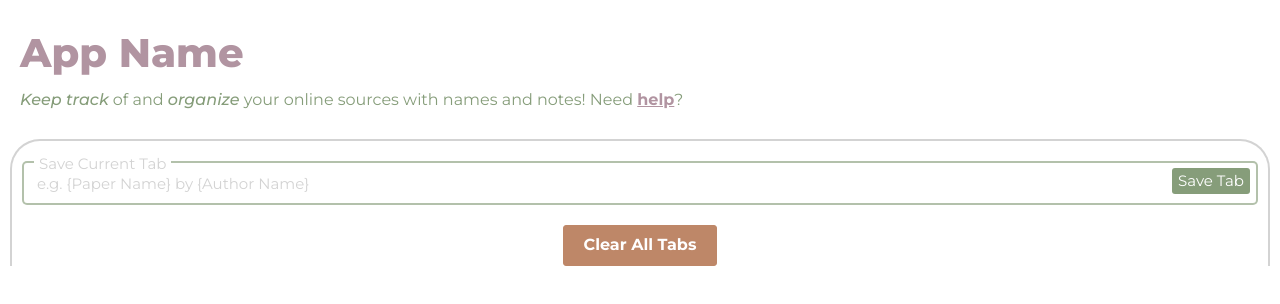
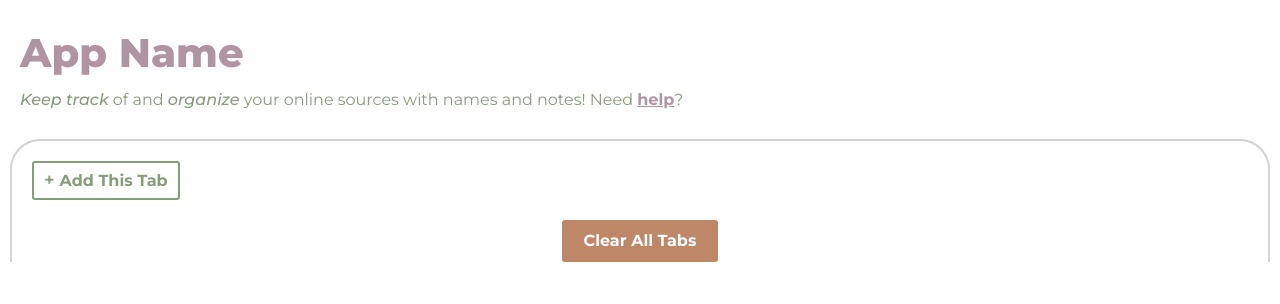
Before and after one commit to saraa-mohamedd/ClipNote-Chrome-Extension, a website built with Vite: page index.html in a window 1280 px wide. Both pictures are taken after a click on the button "Clear All Tabs". Built offline with nearby package versions, Linux system fonts and the light colour scheme.

Commit message:
ui fixes, making new tab entry dynamic

```diff
--- a/index.css
+++ b/index.css
@@ -37,17 +37,36 @@ a{
     /* box-shadow: 1px 1px 8px lightgray; */
 }
 
+.add-new-tab-btn,
 #clear-all-btn {
-    background-color: #be8768;
-    color: white;
-    padding: 10px 20px;
-    border: 1px solid #be8768;
     font-weight: bold;
-    margin: 20px auto 10px auto;
-    display: block;
     border-radius: 3px;
     font-size: 16px;
     cursor: pointer;
+}
+
+#clear-all-btn{
+    padding: 10px 20px;
+    margin: 20px auto 10px auto;
+    display: block;
+    background-color: #be8768;
+    color: white;
+    border: 2px solid #be8768;
+}
+
+.add-new-tab-btn{
+    background-color: white;
+    color: #869d7a;
+    border: 2px solid #869d7a;
+    margin-left: 10px;
+    padding: 7px 10px;
+}
+
+.add-new-tab-btn:hover{
+    background-color: #869d7a;
+    color: white;
+    border: 2px solid #869d7aa0;
+    box-shadow: 2px 2px 8px lightgray;
 }
 
 #clear-all-btn:hover {
@@ -73,10 +92,11 @@ li {
 li a {
     margin-top: 12px;
     color: #869d7a;
+    font-weight: 800;
     text-decoration: none;
-    font-weight: 800;
-    font-size: 16px;
+    font-size: 18px;
     align-self: center;
+    border-bottom: 2px dotted #869d7a;
 }
 
 li a:hover{
@@ -116,19 +136,19 @@ ol li p {
 
 .new-tab-cont{
     font-size: 15px;
-    border: 2px solid #869d7aa0;
+    border: 2px solid lightgray;
     height: 30px;
-    margin-top: 20px;
+    margin: 20px 0 0 10px;
 }
 
 .new-note-cont:hover{
-    border: 1px solid #869d7a;
+    border: 1px solid #869d7aa0;
     color: gray;
 }
 
 .new-tab-cont:hover{
-    border: 2px solid #869d7a;
-    color: #869d7a;
+    border: 2px solid #869d7aa0;
+    color: gray;
 }
 
 .new-note-cont input,
@@ -164,28 +184,19 @@ input:focus, textarea:focus{
     right: 1;
     bottom: 5;
     margin-right: 5px;
-}
-
-.new-note-cont button{
     background-color: rgb(247, 247, 247);
     color: gray;
-
-}
-
-.new-tab-cont button{
-    background-color: #869d7a;
-    color: white;
 }
 
 .new-tab-cont button:hover{
-    background-color: white;
-    color: #869d7a;
-    border: 2px solid #869d7aa0;
+    background-color: #657c59;
+    color: white;
+    /* border: 2px solid #869d7aa0; */
 }
 
 
 .new-note-cont button:hover{
-    background-color: #869d7a;
+    background-color: #886c78;
     color: white;
 }
 
@@ -201,6 +212,8 @@ input:focus, textarea:focus{
     background-color: #B194A1;
     color: white;
     box-shadow: 1px 1px 8px lightgray;
+    border: 1px solid #DDBEA9a0;
+
 }
 
 .new-note-btn:hover{
@@ -211,13 +224,13 @@ input:focus, textarea:focus{
 .new-note-btn{
     color: #B194A1;
     background-color: white;
+    border: 1px solid #DDBEA9a0;
 }
 
 .new-note-btn,
 .notes p{
     padding: 8px;
     margin: 3px;
-    border: 1px solid #DDBEA9a0;
     border-radius: 8px;
     font-size: 12px;
     cursor: pointer;
@@ -262,3 +275,7 @@ input:focus, textarea:focus{
     background-color: #CB997E;
     color: white;
 }
+.lrg{
+    font-size: 18px;
+    font-weight: 600;
+}
--- a/index.js
+++ b/index.js
@@ -16,17 +16,17 @@ if (tabsFromLocalStorage) {
 }
 else
 {
-    myTabs = []
+    myTabs = [false]
     render(myTabs)
 }
 
 function render(tabs) {
-    if (tabs.length != 0)
+    if (tabs.length != 1)
     {
         let mainLinksList = document.createElement("ul")
 
         bod.innerHTML = ``
-        for (let i = 0; i < tabs.length; i++) {
+        for (let i = 1; i < tabs.length; i++) {
             let newLinkListItem = document.createElement("li")
 
             let linkHeader = document.createElement('div')
@@ -81,37 +81,31 @@ function render(tabs) {
     {
         bod.innerHTML = ""
     }
-    newTabContainer = document.createElement(`div`)
-    newTabContainer.classList.add("new-tab-cont")
 
-    let newTabLabel = document.createElement("label")
-    newTabLabel.classList.add("new-tab-label")
-    newTabLabel.textContent = "Save Current Tab"
+    let addNewTabBtn = document.createElement(`button`)
+    addNewTabBtn.classList.add("add-new-tab-btn")
+    addNewTabBtn.innerHTML = `<span class="lrg"> + </span> Add This Tab`
+    addNewTabBtn.onclick = function(){
+        myTabs[0] = !myTabs[0]
+        console.log(myTabs[0])
+        localStorage.setItem("myTabs", JSON.stringify(myTabs) )
+        render(myTabs)
+    }
 
-    let newTabInput = document.createElement("input")
-    newTabInput.type = "text"
-    newTabInput.placeholder = "e.g. {Paper Name} by {Author Name}"
+    bod.append(addNewTabBtn)
+    if(myTabs[0])
+    {
+        let newTabContainer = createNewTabContainer()
+        bod.append(newTabContainer)
+    }
 
-    let newTabBtn = document.createElement(`button`)
-    newTabBtn.onclick = function(){
-        if (newTabInput.value.replace(/\s/g, "").length){
-            myTabs.push(["google.com", newTabInput.value, [], false])
-            localStorage.setItem("myTabs", JSON.stringify(myTabs) )
-            render(myTabs)
-        }
-    }
-    newTabBtn.textContent = "Save Tab"
 
     let newDltBtn = document.createElement(`button`)
     newDltBtn.onclick = deleteClick
     newDltBtn.textContent = "Clear All Tabs"
     newDltBtn.id = "clear-all-btn"
 
-    newTabContainer.append(newTabLabel)
-    newTabContainer.append(newTabInput)
-    newTabContainer.append(newTabBtn)
 
-    bod.append(newTabContainer)
     bod.append(newDltBtn)
 
 }
@@ -175,20 +169,28 @@ function createNewTabContainer()
     let newTabContainer = document.createElement(`div`)
     newTabContainer.classList.add("new-tab-cont")
 
+    let newTabLabel = document.createElement("label")
+    newTabLabel.classList.add("new-tab-label")
+    newTabLabel.textContent = "Save Current Tab"
+
     let newTabInput = document.createElement("input")
     newTabInput.type = "text"
+    newTabInput.placeholder = "e.g. {Paper Name} by {Author Name}"
 
     let newTabBtn = document.createElement(`button`)
     newTabBtn.onclick = function(){
-        if (newInput.value.replace(/\s/g, "").length){
-            myTabs.push(["google.com", newInput.value, [], false])
+        if (newTabInput.value.replace(/\s/g, "").length){
+            myTabs[0] = false
+            myTabs.push(["google.com", newTabInput.value, [], false])
             localStorage.setItem("myTabs", JSON.stringify(myTabs) )
             render(myTabs)
         }
     }
     newTabBtn.textContent = "Save Tab"
 
+    newTabContainer.append(newTabLabel)
     newTabContainer.append(newTabInput)
     newTabContainer.append(newTabBtn)
 
+    return newTabContainer
 }
```
